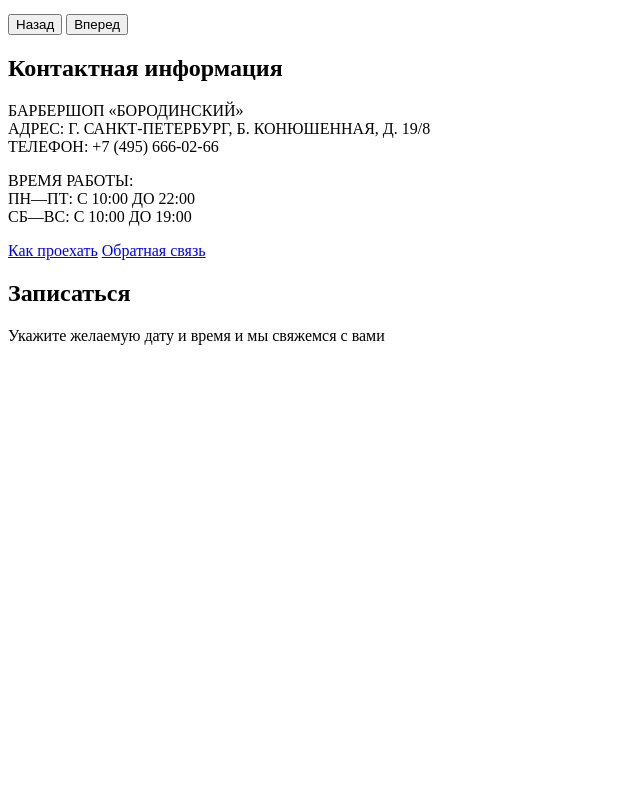
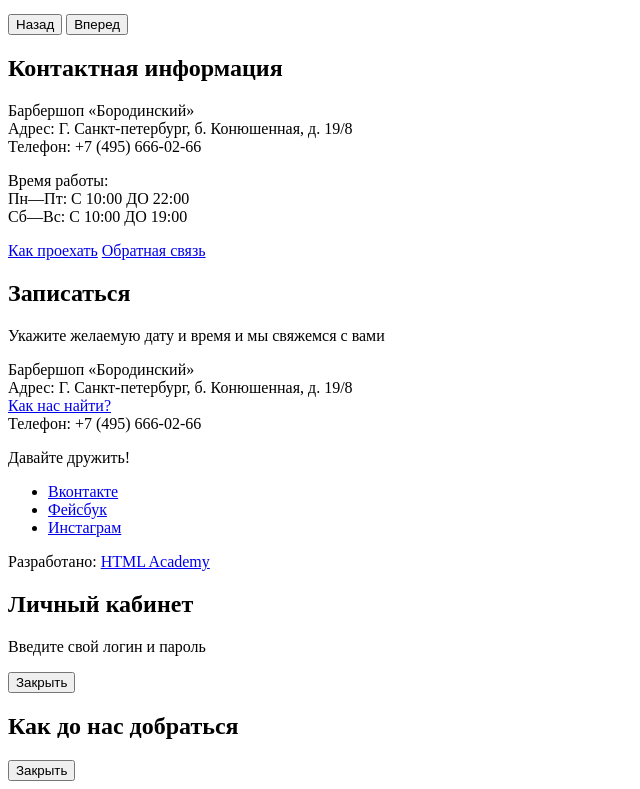
Before and after one commit to teekirienkov/layout, a plain HTML site: page index.html in a window 1280 px wide. Shown: the part 1105-1894 px from the top of the page, without its empty margins (0-640 px from the left). Before the commit the page ends 1466 px from the top, so only its background shows below. Drawn offline with Linux system fonts and the light colour scheme.

Commit message:
add sections

```diff
--- a/index.html
+++ b/index.html
@@ -81,15 +81,15 @@
       <h2>Контактная информация</h2>
 
       <p>
-        БАРБЕРШОП «БОРОДИНСКИЙ» <br>
-        АДРЕС: Г. САНКТ-ПЕТЕРБУРГ, Б. КОНЮШЕННАЯ, Д. 19/8 <br>
-        ТЕЛЕФОН: +7 (495) 666-02-66
+        Барбершоп «Бородинский» <br>
+        Адрес: Г. Санкт-петербург, б. Конюшенная, д. 19/8 <br>
+        Телефон: +7 (495) 666-02-66
       </p>
 
       <p>
-        ВРЕМЯ РАБОТЫ: <br>
-        ПН—ПТ: С 10:00 ДО 22:00 <br>
-        СБ—ВС: С 10:00 ДО 19:00
+        Время работы: <br>
+        Пн—Пт: С 10:00 ДО 22:00 <br>
+        Сб—Вс: С 10:00 ДО 19:00
       </p>
 
       <a href="map.html">Как проехать</a>
@@ -106,7 +106,38 @@
   </main>
 
   <footer>
+    <p>
+      Барбершоп «Бородинский» <br>
+      Адрес: Г. Санкт-петербург, б. Конюшенная, д. 19/8 <br>
+      <a href="map.html">Как нас найти?</a> <br>
+      Телефон: +7 (495) 666-02-66
+    </p>
 
+    <div>
+      <p>Давайте дружить!</p>
+      <ul>
+        <li><a href="#">Вконтакте</a></li>
+        <li><a href="#">Фейсбук</a></li>
+        <li><a href="#">Инстаграм</a></li>
+      </ul>
+    </div>
+
+    <p>Разработано:
+       <a href="#"">HTML Academy</a>
+    </p>
   </footer>
+
+  <section>
+    <h2>Личный кабинет</h2>
+    <p>Введите свой логин и пароль</p>
+    <!--Здесь будет форма-->
+    <button type="button">Закрыть</button>
+  </section>
+
+  <section>
+    <h2>Как до нас добраться</h2>
+    <button type="button">Закрыть</button>
+  </section>
+
 </body>
 </html>
```
